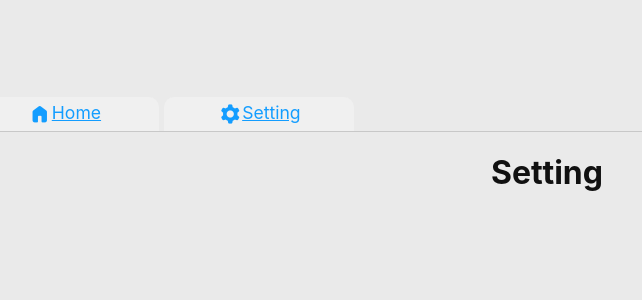
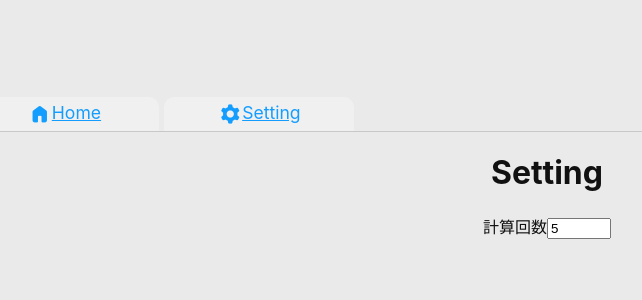
Before and after one commit to e6nlaq/school-hits, a React (Vite) app: page /setting in a window 1280 px wide. Shown: the top 300 px of the page, without its empty margins (93-735 px from the left). Built offline with nearby package versions, Linux system fonts and the light colour scheme.

Commit message:
関数をアロー式に変更

```diff
--- a/src/App.tsx
+++ b/src/App.tsx
@@ -4,8 +4,7 @@ import { BrowserRouter, Link, Route, Routes } from 'react-router-dom'
 import Home from './Home'
 import Setting from './Setting'
 
-
-function App() {
+const App = () => {
 	return <>
 		<link rel="stylesheet" href="https://fonts.googleapis.com/css2?family=Material+Symbols+Rounded:opsz,wght,FILL,GRAD@20..48,100..700,0..1,-50..200" />
 
--- a/src/Home.tsx
+++ b/src/Home.tsx
@@ -7,7 +7,7 @@ import { Helmet } from 'react-helmet-async';
 import { is_after_pm5 } from './func/date';
 import { check_cookie } from './func/cookie';
 
-function Home() {
+const Home = () => {
   // const [cookies, setCookie] = useCookies(["dp_count"]);
 
   return (
--- a/src/Setting.tsx
+++ b/src/Setting.tsx
@@ -1,14 +1,22 @@
 
 import './css/App.css'
 import { Helmet } from 'react-helmet-async';
+import { useCookies } from 'react-cookie';
+import { init_cookie } from './func/cookie';
 
-function Setting() {
+const Setting = () => {
+	init_cookie();
+	const [cookie, setCookie] = useCookies(["dp_count", "user_number", "class_count"]);
+
 	return <>
 		<Helmet>
 			<title>School Hit - Setting</title>
 		</Helmet>
 
 		<h1>Setting</h1>
+
+		<label htmlFor="dp_count">計算回数</label>
+		<input type="number" id="dp_count" defaultValue={cookie.dp_count} min={1} max={100} step={1} />
 	</>
 }
 
--- a/src/func/date.ts
+++ b/src/func/date.ts
@@ -10,7 +10,7 @@ dayjs.extend(isSameOfAfter);
  * @param date 判定する時刻
  * @returns 午後5時以降の場合、与えられた時刻の明日を、以前の場合は与えられた時刻を"YYYY-MM-DD"の形式で返す。
  */
-export function is_after_pm5(date: dayjs.Dayjs): string {
+export const is_after_pm5 = (date: dayjs.Dayjs): string => {
 	if (date.isSameOrAfter(date.startOf('day').add(17, 'hours'))) {
 		return date.add(1, 'day').startOf('day').format("YYYY-MM-DD");
 	} else {
@@ -23,6 +23,6 @@ export function is_after_pm5(date: dayjs.Dayjs): string {
  * @param date 取得する日時
  * @returns [月, 日]をnumber[]で返す
  */
-export function get_month_day(date: dayjs.Dayjs): number[] {
+export const get_month_day = (date: dayjs.Dayjs): number[] => {
 	return [date.month() + 1, date.date()];
 }
```
